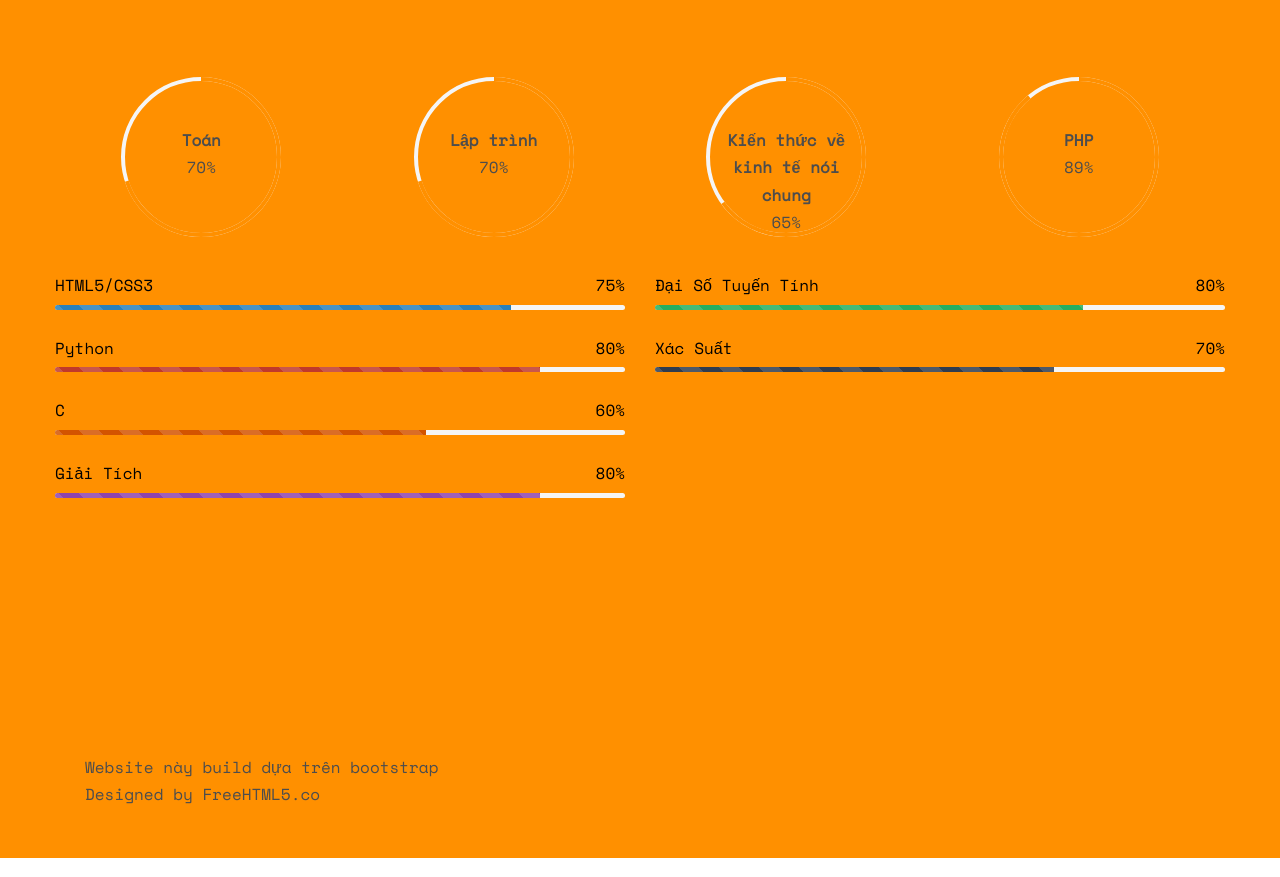
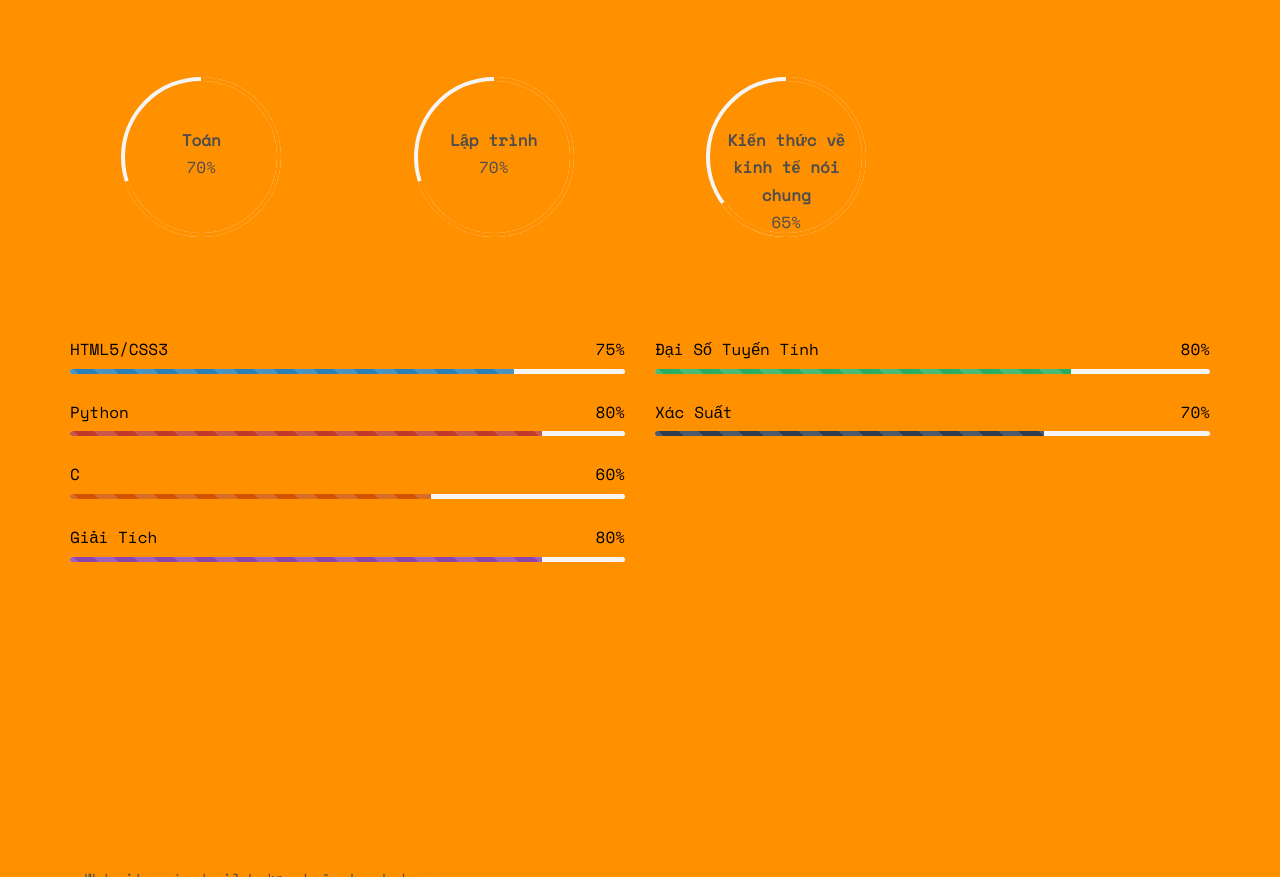
Before and after one commit to Hyprnx/hyprnx.github.io, a plain HTML site: page index.html in a window 1280 px wide. Shown: the part 5204-6081 px from the top of the page. Drawn offline with nearby package versions, Linux system fonts and the light colour scheme; some packages are replaced by stand-ins of ours; no server answers; files whose address does not match are found by name.

Commit message:
Update index.html

```diff
--- a/index.html
+++ b/index.html
@@ -315,8 +315,8 @@
 					<div class="chart" data-percent="65"><span><strong>Kiến thức về kinh tế nói chung</strong>65%</span></div>
 				</div>
 
-				 <div class="col-md-3 col-sm-6 col-xs-12 text-center">
-					<div class="chart" data-percent="89"><span><strong>PHP</strong>89%</span></div>
+				 <!-- <div class="col-md-3 col-sm-6 col-xs-12 text-center">
+					<div class="chart" data-percent="89"><span><strong>PHP</strong>89%</span></div> -->
 				<!-- </div>
 				<div class="col-md-3 col-sm-6 col-xs-12 text-center">
 					<div class="chart" data-percent="85"><span><strong>MySQL</strong>85%</span></div>
```
